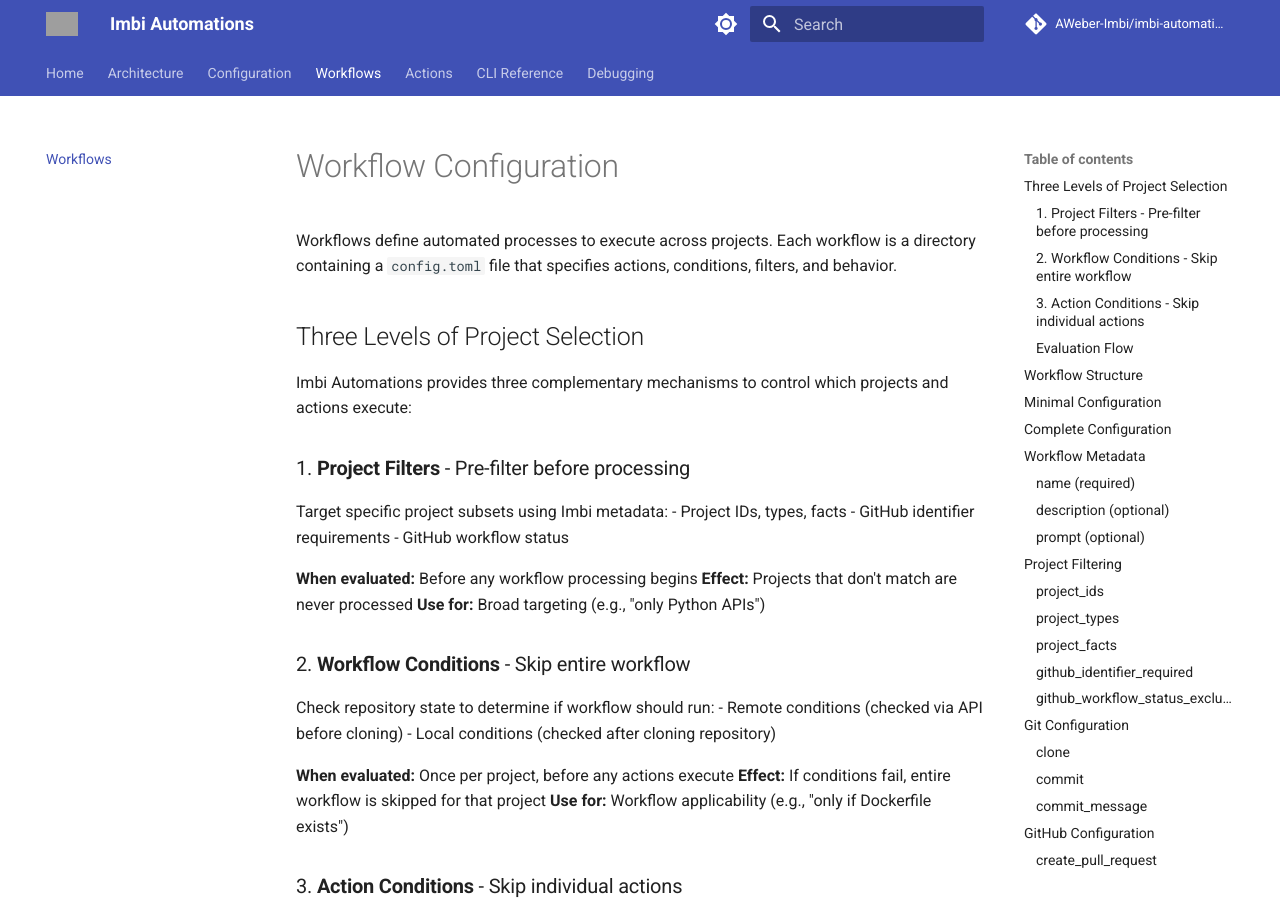
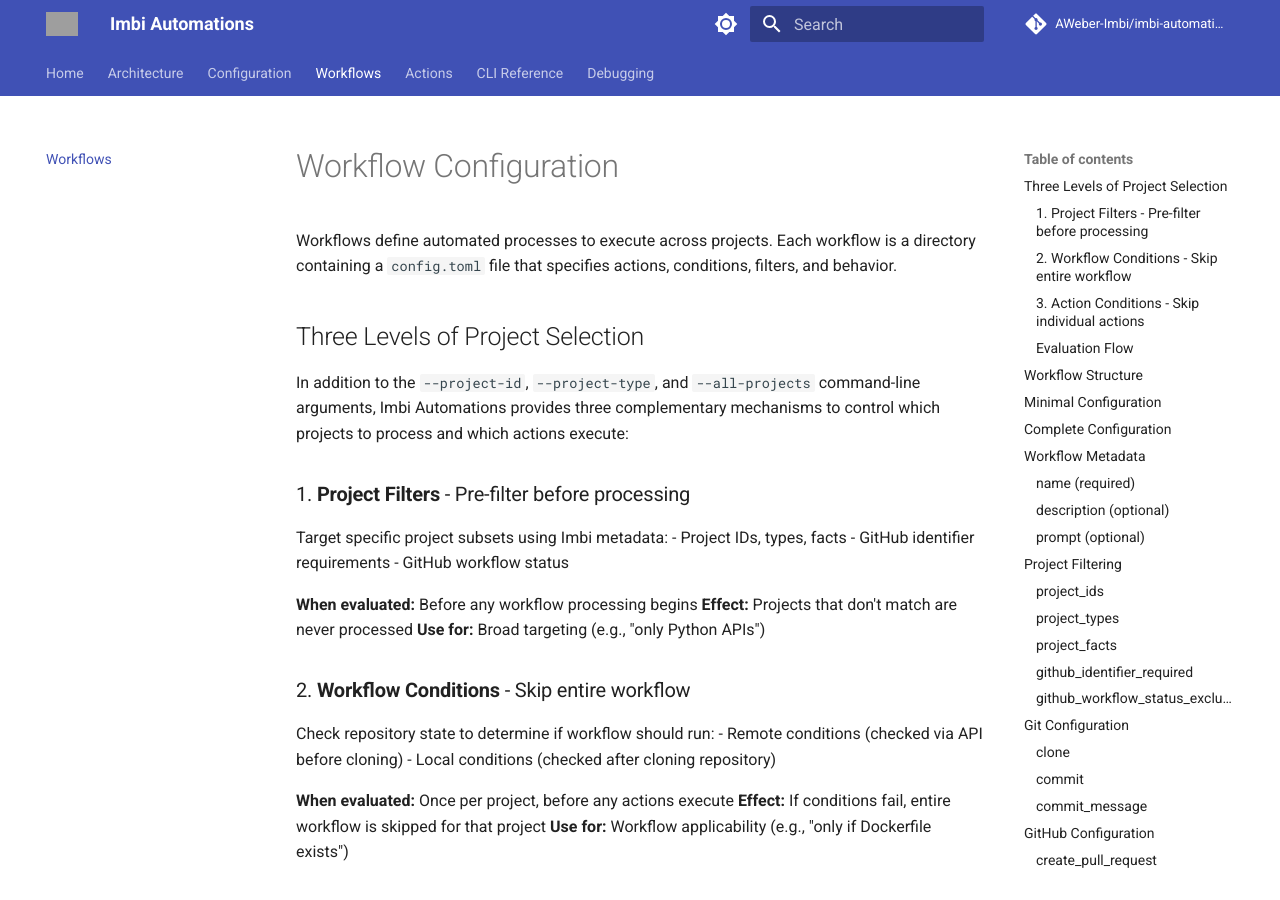
Before and after one commit to AWeber-Imbi/imbi-automations-cli, an MkDocs documentation site: the page built from docs/workflows.md, in a window 1280 px wide and 900 px high. Built offline with MkDocs 1.6.1 and Material for MkDocs 9.7.7, drawn with Linux system fonts in a browser that asks for light colours; comment, search, counter and statistics services are not loaded; grey boxes are pictures that could not be loaded.

Commit message:
Small wording update

```diff
--- a/docs/workflows.md
+++ b/docs/workflows.md
@@ -4,7 +4,7 @@
 
 ## Three Levels of Project Selection
 
-Imbi Automations provides three complementary mechanisms to control which projects and actions execute:
+In addition to the `--project-id`, `--project-type`, and `--all-projects` command-line arguments, Imbi Automations provides three complementary mechanisms to control which projects to process and which actions execute:
 
 ### 1. **Project Filters** - Pre-filter before processing
 Target specific project subsets using Imbi metadata:
```
